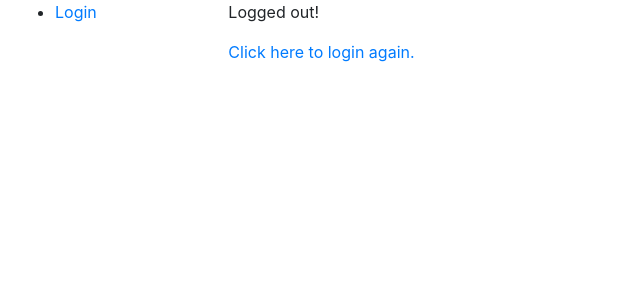
After one commit to manankshastri/NYmed-Scripts, a Django app: page /accounts/logout/ in a window 1280 px wide. The commit adds this page. Shown: the top 300 px of the page, without its empty margins (0-640 px from the left). Run offline with Django 3.2, Linux system fonts and the light colour scheme; some libraries are stand-ins or nearby versions.

Commit message:
updated homepage

```diff
--- a/final/final/urls.py
+++ b/final/final/urls.py
@@ -26,5 +26,5 @@ urlpatterns = [
     path('admin/', admin.site.urls),
     path('home/', include('home.urls')),
     path('', RedirectView.as_view(url='/home/')),
-    # path('accounts/', include('django.contrib.auth.urls')),
+    path('accounts/', include('django.contrib.auth.urls')),
 ] + static(settings.STATIC_URL, document_root=settings.STATIC_ROOT)
--- a/final/home/templates/base.html
+++ b/final/home/templates/base.html
@@ -15,9 +15,12 @@
       <div class="col-sm-2">
       {% block sidebar %}
         <ul class="sidebar-nav">
-       <!--   <li><a href="{% url 'index' %}">Home</a></li>
-          <li><a href="">All books</a></li>
-          <li><a href="">All authors</a></li>  -->
+           {% if user.is_authenticated %}
+             <li>User: {{ user.get_username }}</li>
+             <li><a href="{% url 'logout'%}?next={{request.path}}">Logout</a></li>
+           {% else %}
+             <li><a href="{% url 'login'%}?next={{request.path}}">Login</a></li>
+           {% endif %}
         </ul>
      {% endblock %}
       </div>
--- a/final/home/templates/index.html
+++ b/final/home/templates/index.html
@@ -13,7 +13,7 @@
 </head>
 <body>
     <ul id="about" class="sidebar-nav" style="list-style: none;">
-          <li><a href="{% url 'login' %}"></a>Login</li>
+     <!--     <li><a href="{% url 'login' %}"></a>Login</li>   -->
           <li><a href="{% url 'about' %}">About</a></li>
     </ul>
 </body>
--- a/final/home/urls.py
+++ b/final/home/urls.py
@@ -4,5 +4,5 @@ from . import views
 urlpatterns = [
     path('', views.index, name='index'),
     path('about/', views.about, name='about'),
-    path('accounts/', include('django.contrib.auth.urls')),
+    # path('accounts/', include('django.contrib.auth.urls')),
 ]
--- /dev/null
+++ b/final/templates/registration/logged_out.html
@@ -0,0 +1,7 @@
+<!DOCTYPE html>
+{% extends "base.html" %}
+
+{% block content %}
+  <p>Logged out!</p>
+  <a href="{% url 'login'%}">Click here to login again.</a>
+{% endblock %}
```
Also changed, not shown: final/db.sqlite3.
